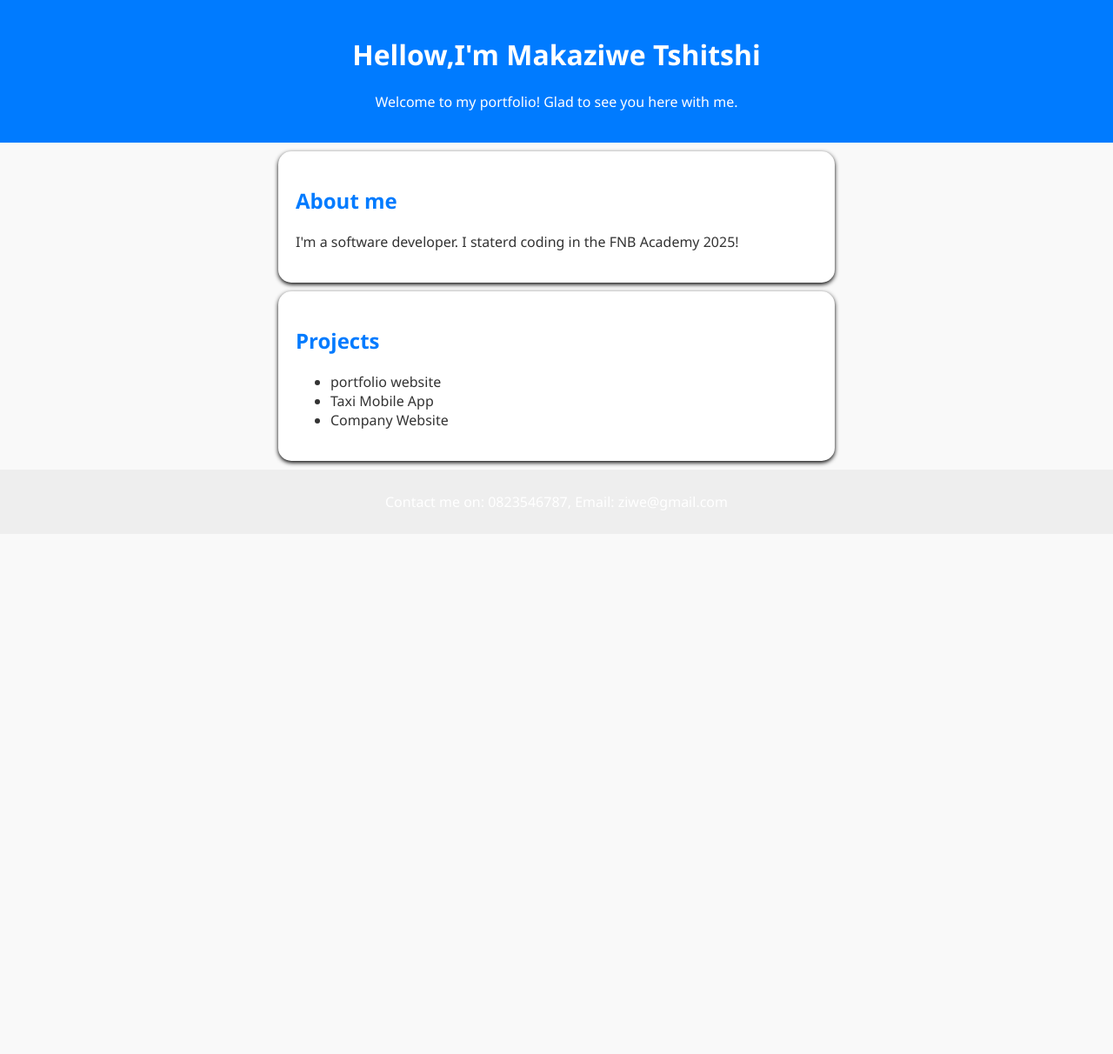
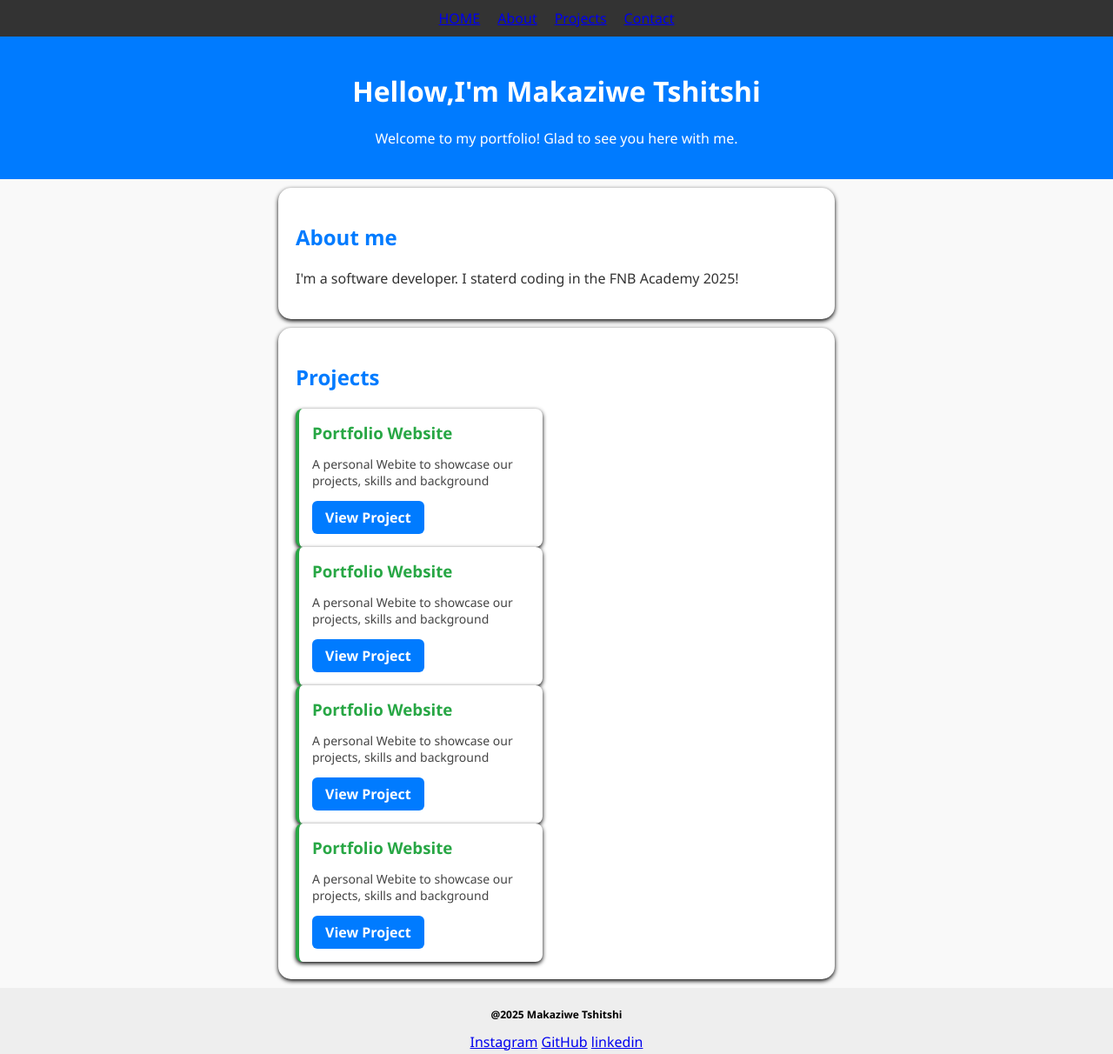
Before and after one commit to Makaziwe0203/MAKAZIWE-PORTFOLIO, a plain HTML site: page index.html in a window 1280 px wide. Shown: the whole page at 87% size. Before the commit the page ends 800 px from the top, so only its background shows below. Drawn offline with Linux system fonts and the light colour scheme.

Commit message:
updated projects ,section and adding social link.

```diff
--- a/index.html
+++ b/index.html
@@ -6,29 +6,71 @@
     <title>Makaziwe Tshitshi- portfolio</title>
     <link rel="stylesheet" href="style.css">
 </head>
+
 <body>
-    <header>
+     <nav>
+        <ul class="navbar">
+            <li><a href="#">HOME</a></li>
+            <li><a href="#about">About</a></li>
+            <li><a href="#projects">Projects</a></li>
+            <li><a href="#contact">Contact</a></li>
+
+        </ul>
+     </nav>
+    <header id="top">
         <h1>Hellow,I'm Makaziwe Tshitshi</h1>
         <p>Welcome to my portfolio! Glad to see you here with me.</p>
     </header>
 
-     <section class="about">
+     <section class="about" id="about">
         <h2>About me</h2>
         <p>I'm a software developer.
           I staterd coding in the FNB Academy 2025!</p>
      </section>
 
-     <section class="projects">
+     <section class="projects" id="projects">
             <h2>Projects</h2>
-            <ul>
-                <li>portfolio website</li>
-                <li>Taxi Mobile App</li>
-                <li>Company Website</li>
-            </ul>
+           <div class="project-lists">
+            <div class="project-card">
+                <h3>Portfolio Website</h3>
+                <p>A personal Webite to showcase our projects,
+                     skills and background</p>
+                     <a href="#">View Project</a>
+
+            </div>
+            <div class="project-card" id="card">
+                <h3>Portfolio Website</h3>
+                <p>A personal Webite to showcase our projects,
+                     skills and background</p>
+                     <a href="#">View Project</a>
+
+            </div>
+             <div class="project-card">
+                <h3>Portfolio Website</h3>
+                <p>A personal Webite to showcase our projects,
+                     skills and background</p>
+                     <a href="https://makaziwe-tshitshi.netlify.app" target="_blank">View Project</a>
+
+            </div>
+             <div class="project-card">
+                <h3>Portfolio Website</h3>
+                <p>A personal Webite to showcase our projects,
+                     skills and background</p>
+                     <a href="#">View Project</a>
+
+            </div>
+           </div>
      </section>
 
      <footer>
-        <p>Contact me on: 0823546787, Email: ziwe@gmail.com</p>
+        <p>@2025 Makaziwe Tshitshi</p>
+        <div class="social-link">
+            <a href="https://instagram.com/makaziwetshitshi" target="_blank">Instagram</a>
+
+            <a href="https://github.com/Makaziwe0302/" target="_blank">GitHub</a>
+
+            <a href="https://linkedin.com/in/makaziwetshitshi/"  target="_blank">linkedin</a>
+        </div>
      </footer>
 </body>
 </html>
--- a/style.css
+++ b/style.css
@@ -35,3 +35,106 @@ footer{
     background: #eee;
     color: #FFFFFF;
 }
+
+.social-links{
+    margin-top: 10px;
+}
+
+.social-links > a{
+    margin: 0;
+    color: #007bff;
+    text-decoration: none;
+    font-weight: bold;
+}
+
+.social-link > a:hover{
+    text-decoration: underline;
+    font-size: 40px;
+    color: #000;
+}
+
+footer > p{
+    color:#000;
+    font-weight: bold;
+    font-size: 12px;
+}
+
+
+/* PROJECT LIST */
+.project-list{
+    display: flex;
+    flex-wrap: wrap;
+    justify-content: center;
+    gap: 20px;
+}
+
+.project-card{
+    background-color: #ffffff;
+    border-left: 4px solid #28a745;
+    padding: 15px;
+    border-radius: 8px;
+    width: 250px;
+    box-shadow: 0 2px 5px rgba(0,0,0.113);
+    transition: transform 0.2s;
+}
+
+.project-card:hover{
+    transform: translatey(-5px);
+}
+
+.project-card > h3 {
+    margin: 0;
+    color:#28a745;
+}
+
+.project-card > p {
+    font-size: 14px;
+    color: #444;
+}
+
+.project-card > a {
+    display: inline-block;
+    padding: 8px 15px;
+    background-color: #007bff;
+    color: #fff;
+    border: none;
+    border-radius: 6px;
+    text-decoration: none;
+    font-weight: bold;
+    transition: background-color 0.2s ease;
+}
+
+.project-card > a:hover {
+    background-color: #00056b;
+}
+
+
+
+
+nav {
+    background-color: #333;
+    position: sticky;
+    top: 0;
+    z-index: 1000;
+}
+
+.navbar {
+    list-style: none;
+    display: flex;
+    justify-content: center;
+    padding: 10px 0;
+    margin: 0;
+    gap: 20px;
+}
+.navbar > li> {
+    color:#fff;
+    text-decoration: none;
+    font-weight: bold;
+    padding: 6px 12px;
+    border-radius: 4px;
+    transition: background-color 0.2s ease;
+}
+
+.navbar > a:hover{
+    background-color:#007bff;
+}
```
